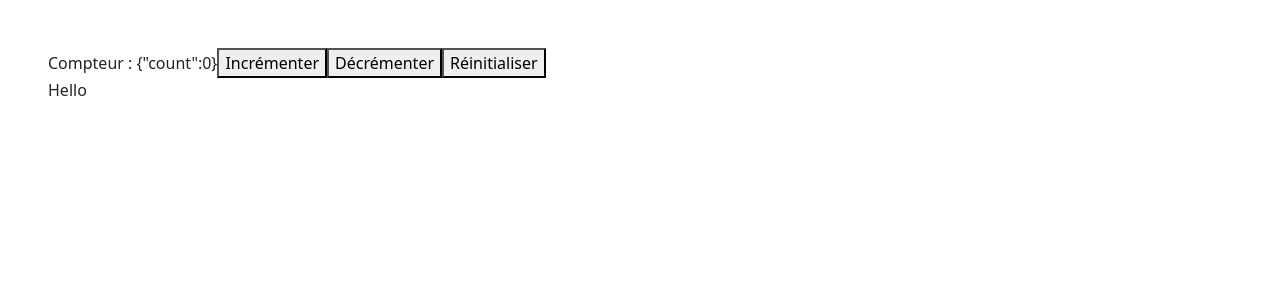
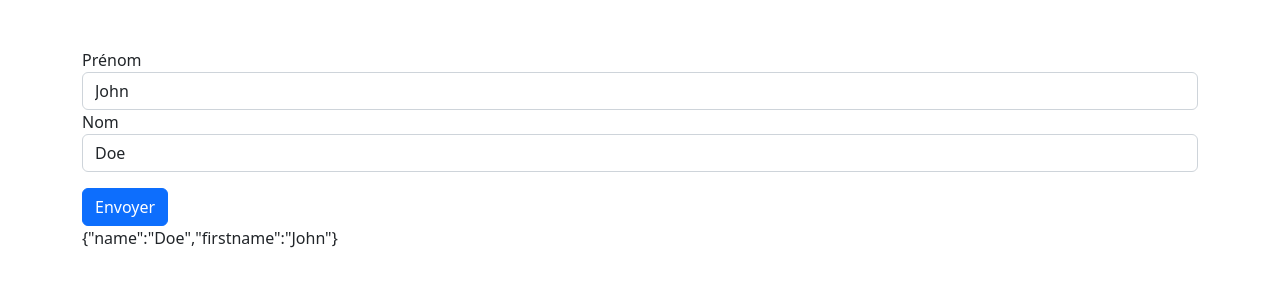
Before and after one commit to b0b1n/tuto-react, a React (Vite) app: page / in a window 1280 px wide. Shown: the top 300 px of the page. Built offline with nearby package versions, Linux system fonts and the light colour scheme.

Commit message:
9.React Context

```diff
--- a/src/index.jsx
+++ b/src/index.jsx
@@ -1,41 +1,79 @@
-import React, { useReducer } from "react";
+import React, {
+  createContext,
+  useCallback,
+  useContext,
+  useMemo,
+  useState,
+} from "react";
 import { render } from "react-dom";
 
-function init(initialValue){
-    return {count : initialValue}
+const FormContext = createContext({});
+
+function FormWithContext({ defaultValue, onSubmit, children }) {
+  const [data, setData] = useState(defaultValue);
+  const change = useCallback(function (name, value) {
+    setData((d) => ({ ...data, [name]: value }));
+  });
+  const value = useMemo(() => {
+    return { ...data, change };
+  }, [data, change]);
+
+  const handleSubmit = useCallback(function(e){
+    e.preventDefault()
+    onSubmit(value)
+  }, [onSubmit, value])
+  return (
+    <FormContext.Provider value={value}>
+      <form onSubmit={handleSubmit} className="mt-5">{children}</form>
+      {JSON.stringify(value)}
+    </FormContext.Provider>
+  );
 }
 
-function reducer(state, action) {
-  switch (action.type) {
-    case "increment":
-      return {count : state.count + (action.payload || 1)};
-    case "decrement":
-      return state.count <= 0 ? state : {count : state.count - (action.payload || 1)};
-    case "Reset":
-      return init(0)
-
-    default:
-      throw new Error("L'action " + action.type + "est inconnue ");
-  }
-}
-function Child(){
-  console.log("rendering");
-  return <div>Hello</div>
-}
-function App() {
-
-  const [count , dispatch] = useReducer(reducer, 0, init)
-
+function FormField({ name, children }) {
+  const data = useContext(FormContext);
+  const handleChange = useCallback(
+    function (e) {
+      data.change(e.target.name, e.target.value);
+    },
+    [data.change]
+  );
 
   return (
-    <div className="m-5 ">
-      Compteur   :  {JSON.stringify(count)}
-      <button onClick={() => dispatch({type: 'increment' , payload : 10})}>Incrémenter</button>
-      <button onClick={() => dispatch({type: 'decrement'})}>Décrémenter</button>
-      <button onClick={() => dispatch({type: 'Reset'})}>Réinitialiser</button>
-      <Child />
+    <div className="form-group">
+      <label htmlFor={name}>{children}</label>
+      <input
+        type="text"
+        name={name}
+        id={name}
+        className="form-control"
+        value={data[name] || ""}
+        onChange={handleChange}
+      />
     </div>
   );
 }
 
+function PrimaryButton({ children }) {
+  return <button className="btn btn-primary mt-3">{children}</button>;
+}
+
+function App() {
+  const handleSubmit = useCallback(function (value) {
+    console.log(value);
+  }, []);
+
+  return (
+    <div className="container">
+      <FormWithContext
+        defaultValue={{ name: "Doe", firstname: "John" }}
+        onSubmit={handleSubmit}
+      >
+        <FormField name="firstname">Prénom</FormField>
+        <FormField name="name">Nom</FormField>
+        <PrimaryButton>Envoyer</PrimaryButton>
+      </FormWithContext>
+    </div>
+  );
+}
 render(<App />, document.getElementById("app"));
```
Also changed, not shown: src/index--2.jsx (added, +89 -0 lines), 2 other files (tests, documents, lock files or other folders).
